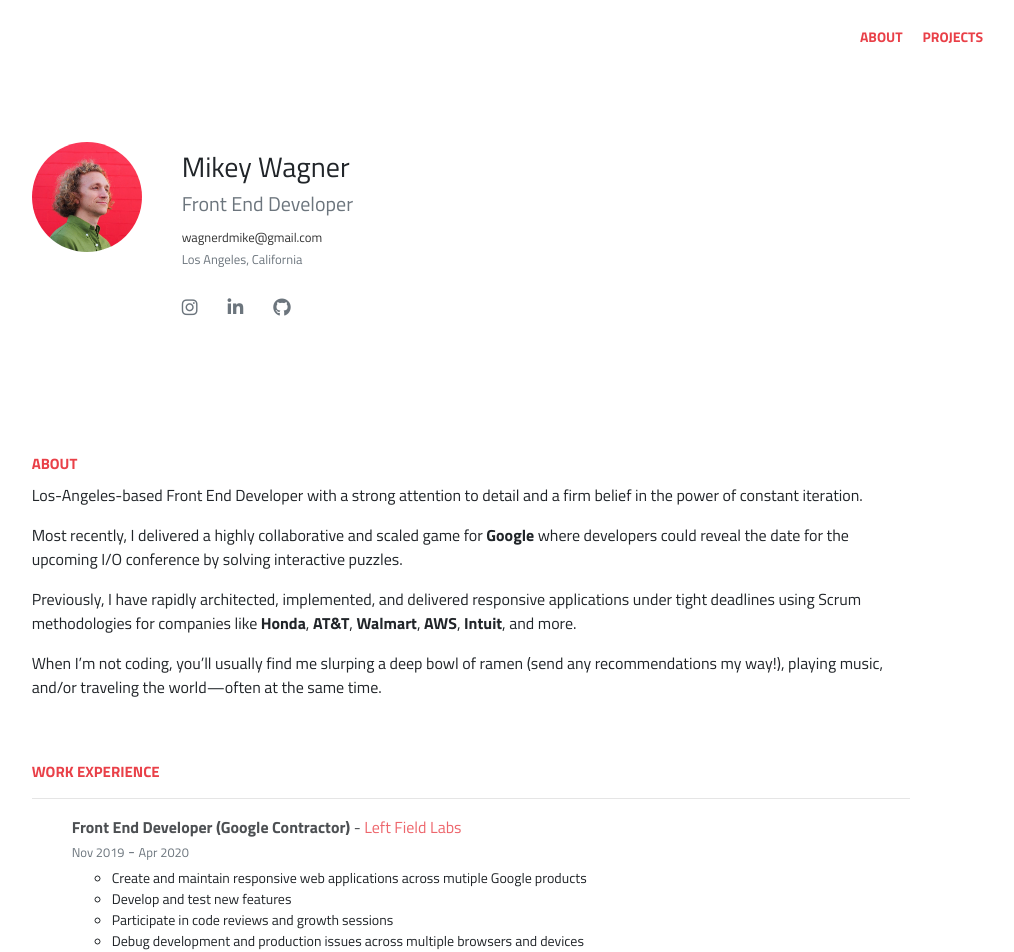
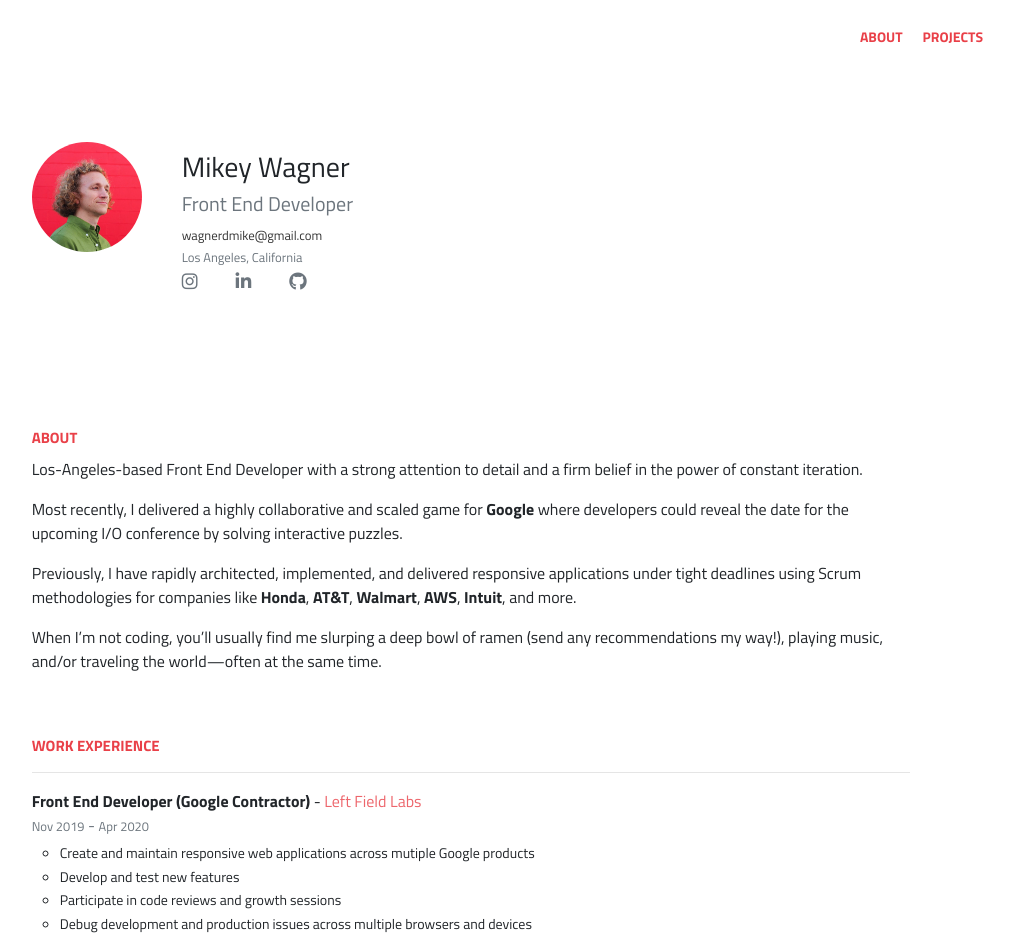
Before and after one commit to michaelWagner/resume, a React (Create React App) app: page /resume/about in a window 1280 px wide. Before the commit this address led to /resume. Shown: the top 952 px of the page, without its empty margins (169-1183 px from the left). Built offline with nearby package versions, Linux system fonts and the light colour scheme.

Commit message:
Update styles for consistancy. New routes. Update resume.json.

```diff
--- a/src/App.js
+++ b/src/App.js
@@ -12,19 +12,19 @@ class App extends Component {
         <div className="app">
           <ul className="nav-container">
             <nav className="nav">
-              <NavLink to={'/resume'} className="nav-btn">About</NavLink>
+              <NavLink to={'/resume/about'} className="nav-btn">About</NavLink>
               <NavLink to={'/resume/projects'} className="nav-btn">Projects</NavLink>
             </nav>
           </ul>
           <Route
-            path={'/resume'}
+            exact path={'/resume/about'}
             render={({ match }) => <About resumeObj={resume} />}
           />
           <Route
-            path={'/resume/projects'}
+            exact path={'/resume/projects'}
             render={({ match }) => <Projects resumeObj={resume} />}
           />
-          <Redirect exact from="/" to={'/resume'} />
+          <Redirect exact from="/" to={'/resume/about'} />
         </div>
       </Router>
     );
--- a/src/components/About/index.js
+++ b/src/components/About/index.js
@@ -122,7 +122,8 @@ class About extends Component {
                     </div>
                   </div>
                   <div className="quote-details">
-                    <span className="quote-author">{reference.name}</span> - <em><span className="quote-relation">{reference.relation}</span></em>
+                    <div className="quote-author">{reference.name}</div>
+                    <em><div className="quote-relation">{reference.relation}</div></em>
                   </div>
                 </>
               )}
--- a/src/components/About/style.scss
+++ b/src/components/About/style.scss
@@ -32,10 +32,6 @@
           line-height: 22px;
           margin-right: 40px;
           width: 100%;
-          @media (min-width: 768px) {
-            display: inline;
-            width: 50%;
-          }
           i {
             margin-right: 10px;
           }
@@ -55,7 +51,7 @@
     .social-item {
       margin: 0 0 0 10px;
       @media (min-width: 768px) {
-        margin: 0 20px 0 0;
+        margin: 0 28px 0 0;
       }
       a {
         i {
@@ -72,22 +68,29 @@
 }
 
 .experience-list, .education-list {
+  padding: 0;
   .experience-item, .education-item {
     list-style: none;
     margin-bottom: 15px;
     .header {
       line-height: 1.5;
-      opacity: 0.8;
       a {
+        opacity: 0.8;
         color: #E94048;
+        &:hover {
+          opacity: 1;
+        }
       }
     }
     .dates {
       margin-bottom: 4px;
     }
     .highlights {
+      padding: 0 28px;
       .highlight {
         font-size: 14px;
+        line-height: 1.7;
+        list-style: circle;
       }
     }
     .project-link-wrapper {
@@ -120,7 +123,7 @@
               color: #E94048;
               opacity: 0.8;
               &:hover {
-                color: #777;
+                opacity: 1;
               }
             }
           }
@@ -132,7 +135,6 @@
 
 .skills-list, .reference-list {
   .skill-item {
-    padding-left: 7%;
     .skill {
       margin-right: 7px;
       white-space: pre;
@@ -151,6 +153,8 @@
     .quote-author {
     }
     .quote-relation {
+      font-size: 14px;
+      color: #444;
     }
   }
 }
--- a/src/components/Projects/style.scss
+++ b/src/components/Projects/style.scss
@@ -12,6 +12,7 @@
 .project-highlights {
   margin-bottom: 15px;
   margin-top: 20px;
+  padding: 0 28px;
   .highlight {
     color: #444;
     font-size: 14px;
--- a/src/resume.json
+++ b/src/resume.json
@@ -174,7 +174,7 @@
       "endDate": "2015-08-01"
     },
     {
-      "institution": "MitX",
+      "institution": "MITx",
       "area": "Software Development",
       "studyType": "Certificate",
       "startDate": "2013-09-01",
@@ -191,12 +191,12 @@
   "references": [
     {
       "name": "Anye Freer",
-      "relation": "Software Architect",
+      "relation": "Software Architect/Direct Manager",
       "quote": "Mikey was an Angular developer on my team for about two years, our work encompassed several projects, some with much higher than average complexity. He is truly a pleasure to work with, he always has a positive 'can-do' attitude and if he doesn't know something is not afraid to ask or to research it. He is always willing to pitch in and try something new, even if it's not a true development task. He never takes constructive criticism personally; he's always willing to go back and rework a feature to make it even better, which is of course how we all improve our skills over time. He is very sociable and gets along with just about everybody - he's good with both clients and colleagues which is something I definitely can't say about every developer I've worked with! Mikey is a hard worker and a great person to have on your team and I'd really enjoy working with him again given the opportunity."
     },
     {
       "name": "Brook Hutchinson",
-      "relation": "Senior Developer on team",
+      "relation": "Senior Developer/Teammate",
       "quote": "Really enjoyed working with Mikey. His ability to articulate complicated Angular topics was invaluable and his understanding of Git is second to none. Mikey is a true IT Professional. He understands the importance of maintaining a positive, professional attitude in the workplace."
     }
   ],
```
